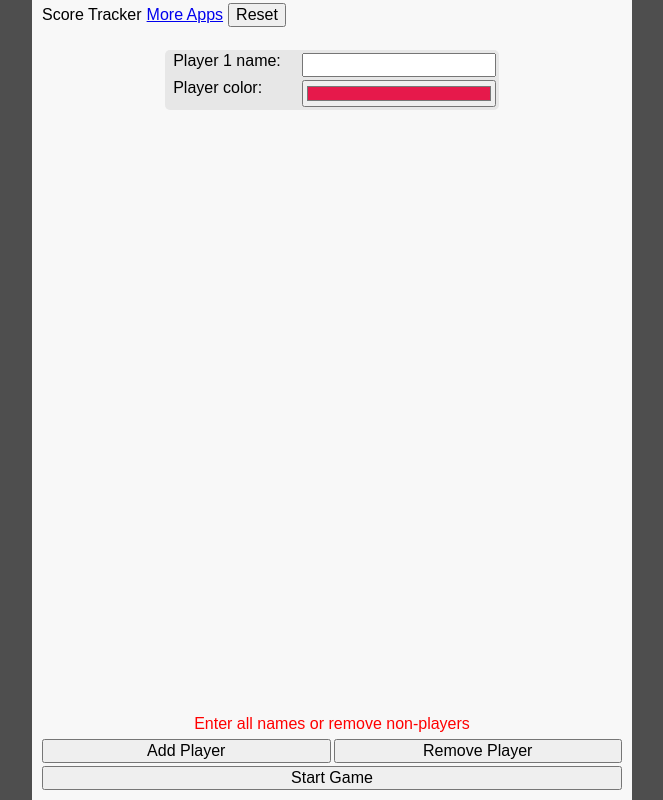
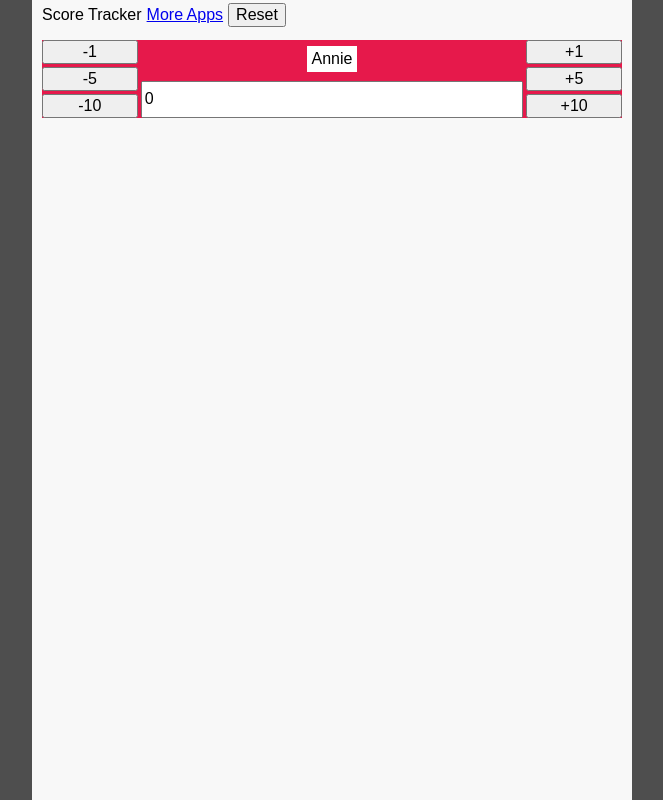
Before and after one commit to JakeBrowning90/score-tracker-2, a website built with webpack: page src/template.html in a window 1280 px wide. Both pictures are taken after a click on the button "Start Game". Shown: the whole page, without its empty margins (308-971 px from the left). Built offline with nearby package versions, Linux system fonts and the light colour scheme.

Commit message:
Apply grid style to player score card divs

```diff
--- a/src/drawPlayView.js
+++ b/src/drawPlayView.js
@@ -40,12 +40,14 @@ const drawPlayerCard = (player) => {
   playerScoreDisplay.setAttribute("value", score);
 
   playerCard.appendChild(decreaseScoreButton(-1));
+  playerCard.appendChild(nameHeading);
+  playerCard.appendChild(increaseScoreButton(1));
+
   playerCard.appendChild(decreaseScoreButton(-5));
+  playerCard.appendChild(playerScoreDisplay);
+  playerCard.appendChild(increaseScoreButton(5));
+
   playerCard.appendChild(decreaseScoreButton(-10));
-  playerCard.appendChild(nameHeading);
-  playerCard.appendChild(playerScoreDisplay);
-  playerCard.appendChild(increaseScoreButton(1));
-  playerCard.appendChild(increaseScoreButton(5));
   playerCard.appendChild(increaseScoreButton(10));
 
   const decreaseButtons = playerCard.querySelectorAll(".cardButtonMinus");
--- a/src/playerFormController.js
+++ b/src/playerFormController.js
@@ -19,6 +19,11 @@ const drawPlayerForm = () => {
   playerInput.setAttribute("name", "playerInput");
   playerInput.setAttribute("class", "playerInput");
   playerInput.setAttribute("maxlength", "10");
+  // Testing attribute, REMOVE FOR PROD
+  playerInput.setAttribute(
+    "value",
+    `${testingNames[setupForm.childElementCount]}`,
+  );
 
   const colorLabel = document.createElement("label");
   colorLabel.textContent = `Player color: `;
@@ -58,4 +63,15 @@ const defaultColors = [
   "#f032e6",
 ];
 
+const testingNames = [
+  "Annie",
+  "Benny",
+  "Carly",
+  "Danny",
+  "Emily",
+  "Fritz",
+  "Gloria",
+  "Harper",
+];
+
 export { addPlayerForm, removePlayerForm, defaultColors };
--- a/src/styles/styles.css
+++ b/src/styles/styles.css
@@ -92,3 +92,37 @@ div.playerDiv label > input {
 #startButton {
   grid-column: 1 /-1;
 }
+
+#playDiv {
+  display: flex;
+  flex-direction: column;
+  gap: 5px;
+}
+
+.playerCard {
+  display: grid;
+  grid-template-columns: 1fr 4fr 1fr;
+  grid-template-rows: repeat(6, 1fr);
+  gap: 3px;
+}
+
+.nameDisplay {
+  grid-column: 2/-2;
+  grid-row: 1/4;
+  display: flex;
+  justify-content: center;
+  align-items: center;
+  background-color: white;
+  padding: 5px;
+  margin: auto;
+}
+
+.scoreDisplay {
+  grid-column: 2/-2;
+  grid-row: 4/-1;
+}
+
+.cardButtonPlus,
+.cardButtonMinus {
+  grid-row: span 2;
+}
--- a/src/template.html
+++ b/src/template.html
@@ -3,7 +3,7 @@
   <head>
     <meta charset="UTF-8" />
     <meta name="viewport" content="width=device-width, initial-scale=1.0" />
-    <title>Document</title>
+    <title>Score Tracker</title>
     <!-- No script tag needed, automatically handled by HtmlWebpackPlugin -->
   </head>
   <body>
```
